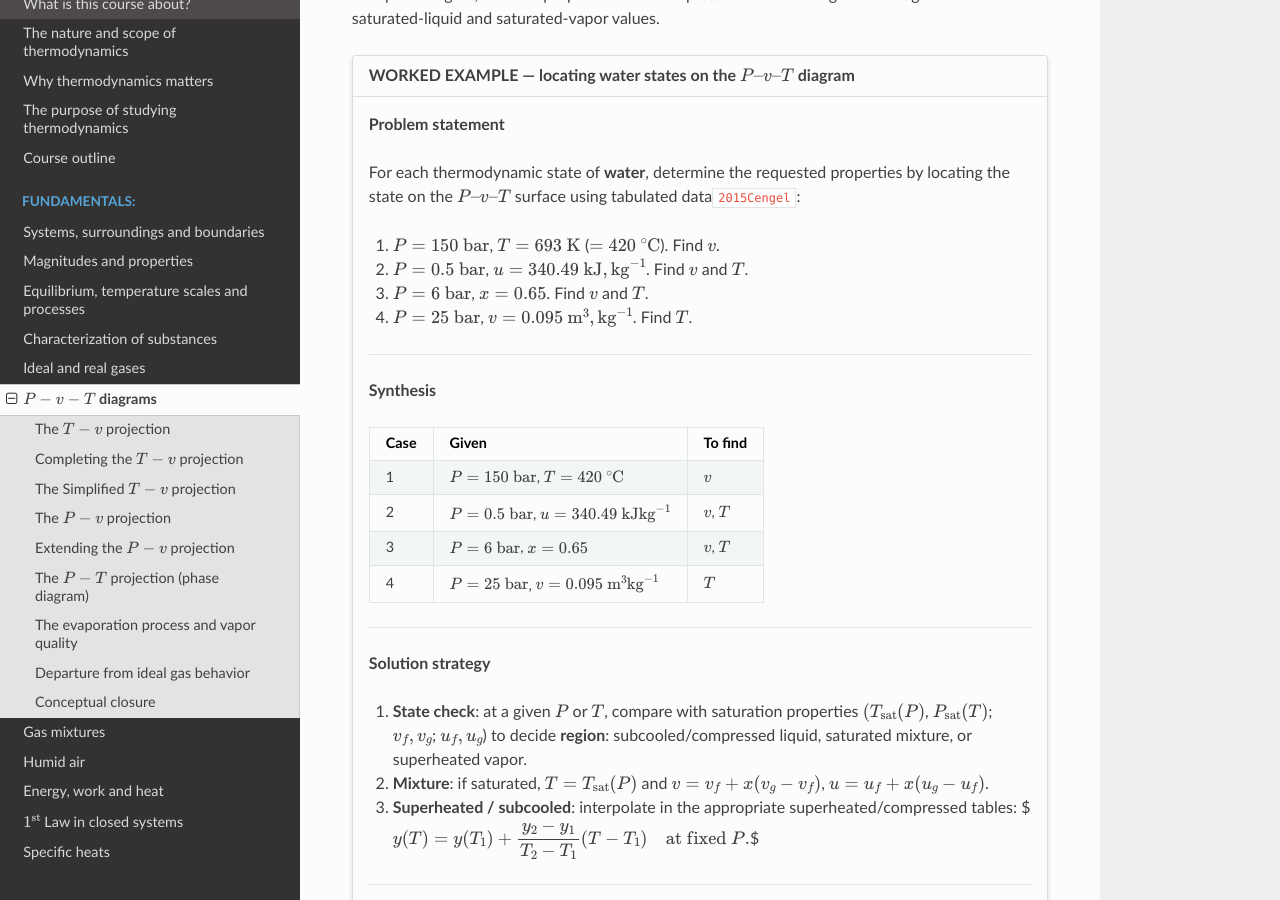
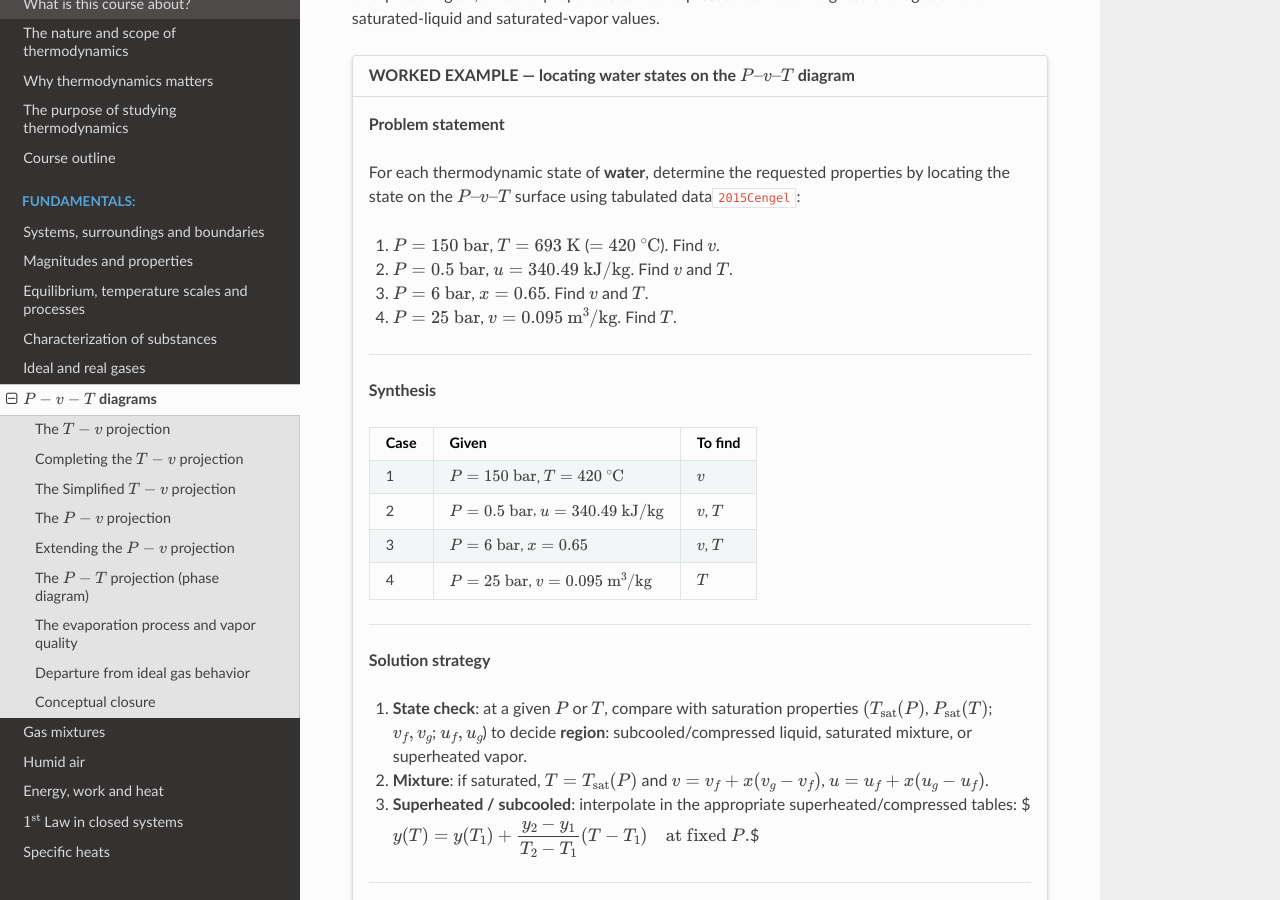
Before and after one commit to azarketa/Thermodynamics-theoretical-pills, a Sphinx documentation site: the page built from source/06_P-v-T_diagrams.md, in a window 1280 px wide and 900 px high, scrolled down 4157 px. Built offline with Sphinx 7.4.7 and the Read the Docs theme 3.1.0, drawn with Linux system fonts in a browser that asks for light colours; cross-references to code outside the pages are shown as plain code.

Commit message:
Files updated

```diff
--- a/source/06_P-v-T_diagrams.md
+++ b/source/06_P-v-T_diagrams.md
@@ -215,9 +215,9 @@ In the two-phase region, all other properties can be expressed as mass-weighted
 For each thermodynamic state of **water**, determine the requested properties by locating the state on the $P–v–T$ surface using tabulated data{cite}`2015Cengel`:
 
 1. $P=150~\mathrm{bar}$, $T=693~\mathrm{K}$ ($=420\ ^\circ\mathrm{C}$). Find $v$.
-2. $P=0.5~\mathrm{bar}$, $u=340.49~\mathrm{kJ,kg^{-1}}$. Find $v$ and $T$.
+2. $P=0.5~\mathrm{bar}$, $u=340.49~\text{kJ}/\text{kg}$. Find $v$ and $T$.
 3. $P=6~\mathrm{bar}$, $x=0.65$. Find $v$ and $T$.
-4. $P=25~\mathrm{bar}$, $v=0.095~\mathrm{m^3,kg^{-1}}$. Find $T$.
+4. $P=25~\mathrm{bar}$, $v=0.095~\text{m}^{3}/\text{kg}$. Find $T$.
 
 ---
 
@@ -226,9 +226,9 @@ For each thermodynamic state of **water**, determine the requested properties by
 | Case | Given                                                | To find  |
 | :--- | :--------------------------------------------------- | :------- |
 | 1  | $P=150~\mathrm{bar}$, $T=420\ ^\circ\mathrm{C}$        | $v$      |
-| 2  | $P=0.5~\mathrm{bar}$, $u=340.49~\mathrm{kJkg^{-1}}$ | $v$, $T$ |
+| 2  | $P=0.5~\mathrm{bar}$, $u=340.49~\text{kJ}/\text{kg}$ | $v$, $T$ |
 | 3  | $P=6~\mathrm{bar}$, $x=0.65$                         | $v$, $T$ |
-| 4  | $P=25~\mathrm{bar}$, $v=0.095~\mathrm{m^3kg^{-1}}$  | $T$      |
+| 4  | $P=25~\mathrm{bar}$, $v=0.095~\text{m}^{3}/\text{kg}$  | $T$      |
 
 ---
 
```
